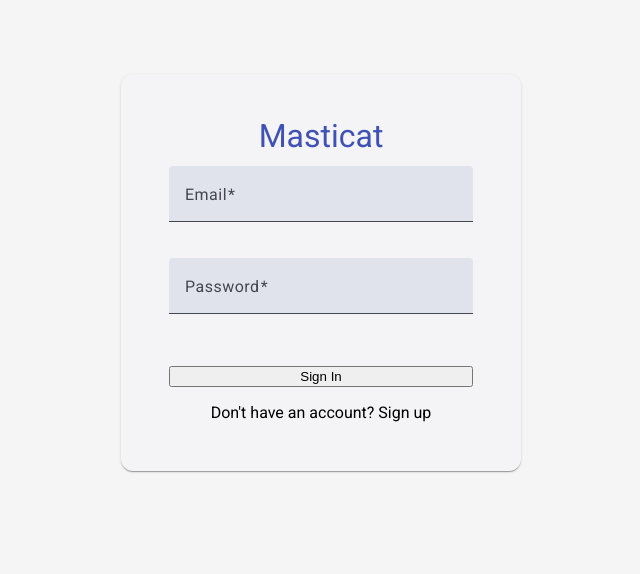
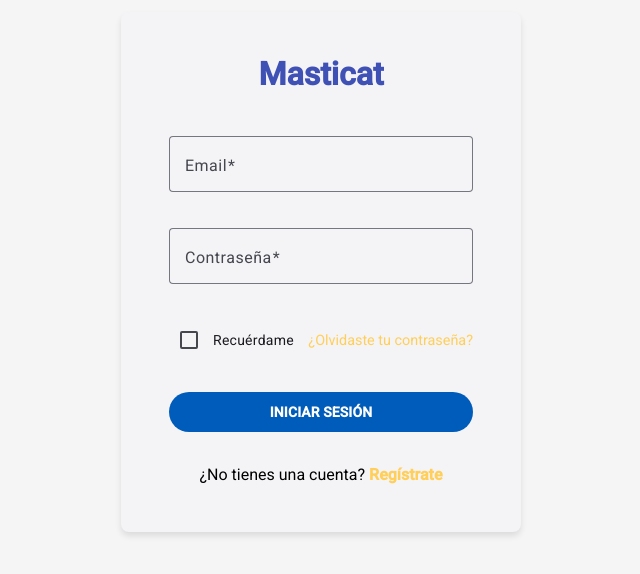
Before and after one commit to League-of-Coders-UPC/Masticat-FrontendApplication, an Angular app: page /login in a window 1280 px wide. Shown: the part 128-702 px from the top of the page, without its empty margins (319-959 px from the left). Built offline with nearby package versions, Linux system fonts and the light colour scheme.

Commit message:
feat: add log-in

```diff
--- a/angular.json
+++ b/angular.json
@@ -100,5 +100,8 @@
         }
       }
     }
+  },
+  "cli": {
+    "analytics": "feb39e88-b884-4b5a-99f7-f1b146c305e2"
   }
 }
--- a/src/app/login/login.component.html
+++ b/src/app/login/login.component.html
@@ -1,23 +1,27 @@
 <div class="login-container">
-    <mat-card>
+    <mat-card class="login-card">
       <mat-card-header>
-        <mat-card-title>Masticat</mat-card-title>
+        <mat-card-title class="app-title">Masticat</mat-card-title>
       </mat-card-header>
       <mat-card-content>
-        <form (ngSubmit)="onSubmit()">
-          <mat-form-field appearance="fill">
+        <form (ngSubmit)="onSubmit()" class="login-form">
+          <mat-form-field appearance="outline">
             <mat-label>Email</mat-label>
             <input matInput type="email" [(ngModel)]="email" name="email" required>
           </mat-form-field>
-          <mat-form-field appearance="fill">
-            <mat-label>Password</mat-label>
+          <mat-form-field appearance="outline">
+            <mat-label>Contraseña</mat-label>
             <input matInput type="password" [(ngModel)]="password" name="password" required>
           </mat-form-field>
-          <button mat-raised-button color="primary" type="submit">Sign In</button>
+          <div class="form-actions">
+            <mat-checkbox color="primary">Recuérdame</mat-checkbox>
+            <a href="#" class="forgot-password">¿Olvidaste tu contraseña?</a>
+          </div>
+          <button mat-flat-button class="login-button" type="submit">Iniciar sesión</button>
         </form>
       </mat-card-content>
       <mat-card-actions>
-        <a mat-button routerLink="/signup">Don't have an account? Sign up</a>
+        <span>¿No tienes una cuenta? <a routerLink="/signup" class="signup-link">Regístrate</a></span>
       </mat-card-actions>
     </mat-card>
   </div>
--- a/src/app/login/login.component.scss
+++ b/src/app/login/login.component.scss
@@ -3,7 +3,7 @@
     justify-content: center;
     align-items: center;
     height: 100vh;
-    background-color: #f5f5f5;
+    background-color: #ffffff;
 
     mat-card {
       width: 100%;
@@ -39,3 +39,78 @@
       }
     }
   }
+
+  .login-container {
+    display: flex;
+    justify-content: center;
+    align-items: center;
+    height: 100vh;
+    background-color: #f5f5f5;
+  }
+
+  .login-card {
+    width: 100%;
+    max-width: 400px;
+    padding: 2rem;
+    box-shadow: 0 4px 6px rgba(0, 0, 0, 0.1);
+    border-radius: 8px;
+  }
+
+  .app-title {
+    color: #4B0082;
+    font-size: 2.5rem;
+    font-weight: bold;
+    text-align: center;
+    margin-bottom: 2rem;
+  }
+
+  .login-form {
+    display: flex;
+    flex-direction: column;
+  }
+
+  mat-form-field {
+    margin-bottom: 1rem;
+  }
+
+  .form-actions {
+    display: flex;
+    justify-content: space-between;
+    align-items: center;
+    margin-bottom: 1rem;
+  }
+
+  .forgot-password {
+    color: #FFCF59;
+    text-decoration: none;
+    font-size: 0.9rem;
+  }
+
+  .login-button {
+    background-color: #FFCF59;
+    color: #000000;
+    border-radius: 25px;
+    padding: 0.75rem 0;
+    font-weight: bold;
+    margin-top: 1rem;
+    text-transform: uppercase;
+  }
+
+  .login-button:hover {
+    background-color: darken(#FFCF59, 5%);
+  }
+
+  mat-card-actions {
+    text-align: center;
+    margin-top: 1rem;
+  }
+
+  .signup-link {
+    color: #FFCF59;
+    text-decoration: none;
+    font-weight: bold;
+  }
+
+  .signup-link:hover {
+    text-decoration: underline;
+  }
```
Also changed, not shown: src/app/login/login.component.ts (+10 -6 lines).
